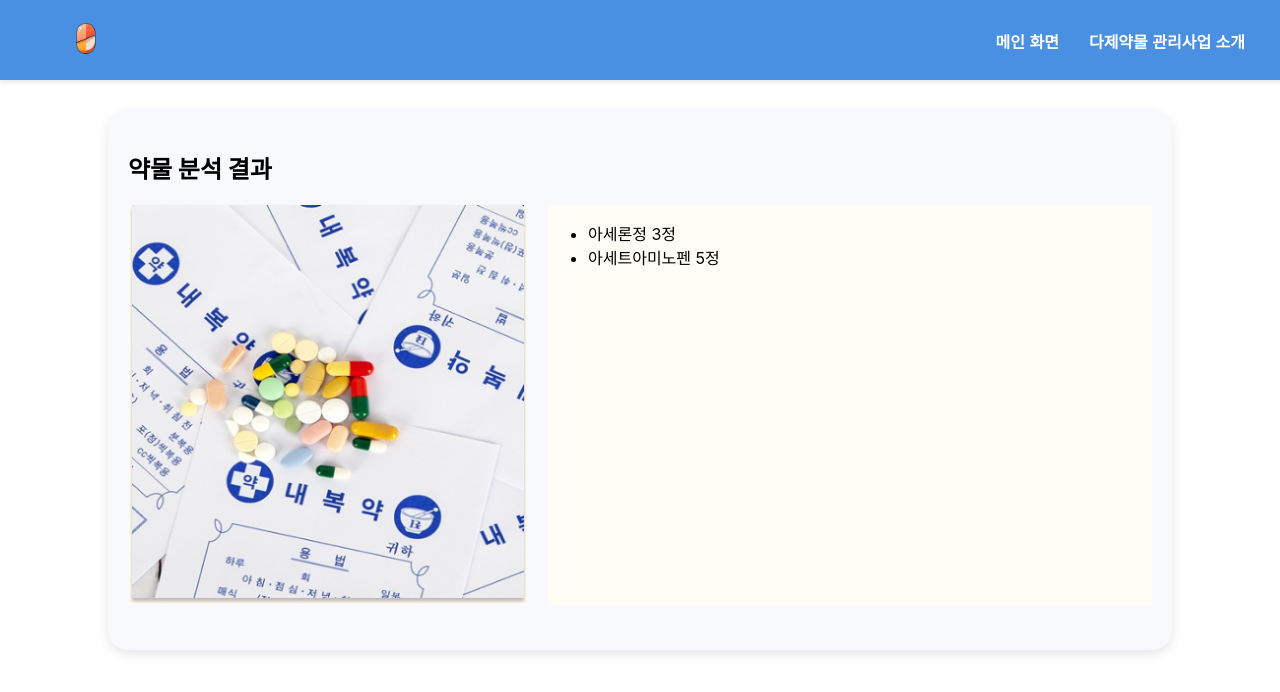
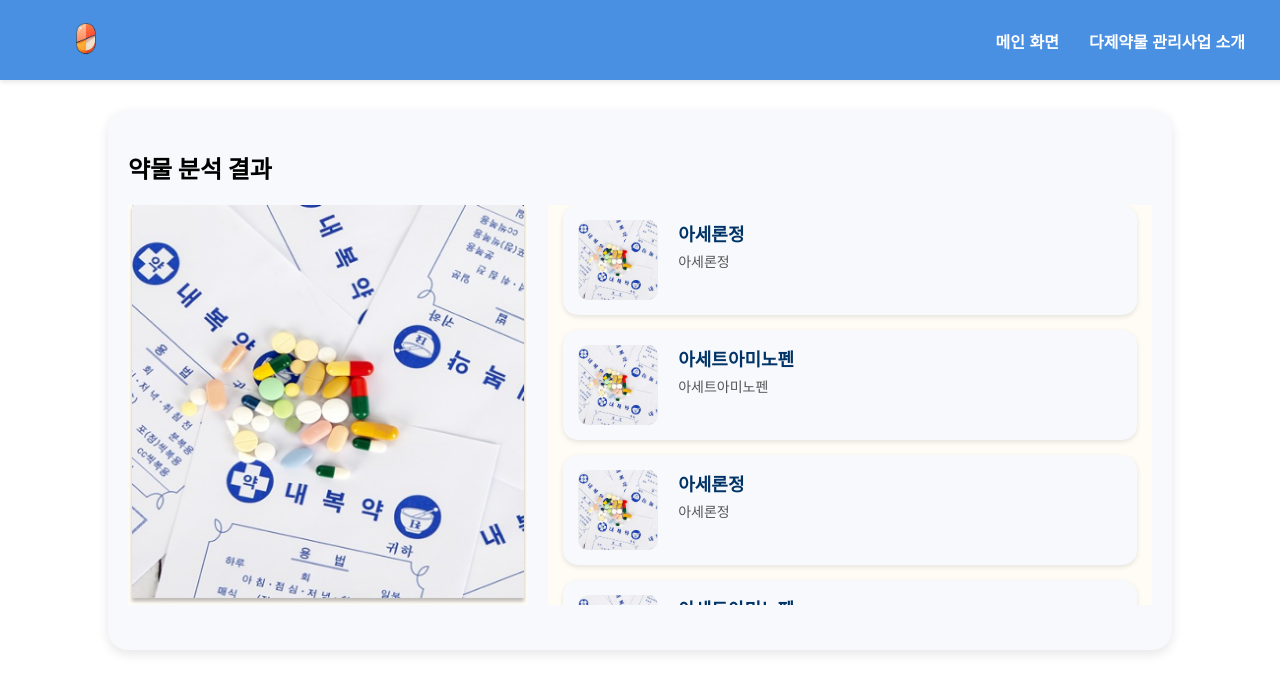
Before and after one commit to drug-prometheus/drug-master-frontend, a React (Create React App) app: page /analysis in a window 1280 px wide. Shown: the top 692 px of the page. Built offline with nearby package versions, Linux system fonts and the light colour scheme.

Commit message:
feat(DrugAnalysisPage.js) : 약물 정보 render 구현

```diff
--- a/src/Components/DrugAnalysisPage.js
+++ b/src/Components/DrugAnalysisPage.js
@@ -2,6 +2,7 @@ import React, { useState, useEffect } from "react"
 import styled from 'styled-components';
 import Header from './Header';
 import { MainContainer, Block} from './MainStyle';
+import axios from 'axios';
 
 const MainBlock = styled(Block)`
     width: 80%;
@@ -25,33 +26,103 @@ const ImgBlock = styled.img`
     margin-right: 20px;
 `
 
-const NodeBlock = styled.div`
-    background-color: #FFFCF5;
-    width: 400px;
+const DrugInfoContainer = styled.div`
+background-color: #FFFCF5;
+flex: 1;
+ width: 400px;
     height: 400px;
-    flex: 1;
-`
+  overflow-y: auto;
+`;
+
+const DrugCard = styled(Block)`
+  display: flex;
+  background-color: #F7F9FC;
+  width: 90%;
+  padding: 15px;
+  margin: auto;
+  border-radius: 15px;
+  box-shadow: 0 2px 5px rgba(0, 0, 0, 0.1);
+  margin-bottom: 15px;
+  cursor: pointer;
+`;
+
+const DrugImage = styled.img`
+  width: 80px;
+  height: 80px;
+  object-fit: cover;
+  border-radius: 10px;
+  margin-right: 20px;
+`;
+
+const DrugInfo = styled.div`
+  display: flex;
+  flex-direction: column;
+`;
+
+const DrugName = styled.h3`
+  margin: 0;
+  font-size: 18px;
+  color: #003366;
+`;
+
+const DrugDescription = styled.p`
+  margin: 5px 0 0 0;
+  font-size: 14px;
+  color: #555;
+`;
+
+
 
 const DrugAnalysisPage = () => {
     var [analysises, setAnalysises] = useState([]);
+    const [isOpen, setIsOpen] = useState(false);
+    const [selectedDrug, setSelectedDrug] = useState(Object);
+    const [nonMixturePills, setNonMixturePills] = useState(null);
 
     const pillInfos = [
+        "아세론정",
+        "아세트아미노펜",
+        "아세론정",
+        "아세트아미노펜",
         "아세론정",
         "아세트아미노펜"
     ];
 
-    const numPills = [
-        3,
-        5
-    ];
+    const renderPillInfos = (pillInfos) => {
+        if (pillInfos.length) {
+          return (
+            <DrugInfoContainer>
+                {pillInfos.map((drug) => (
+                  <DrugCard key={drug} onClick={async ()=>{
+                      setSelectedDrug(drug);
+                      try{
+                        var response =  await axios.post('/search-medicine/', {medication_name: drug});
+                        console.log(response.data);
+                      } catch {
+                        setNonMixturePills(null);
+                      }
 
-    useEffect(() => {
-        var list = [];
-        pillInfos.forEach((info, index) => {
-            list.push(info + " " + numPills[index] + "정");
-        });
-        setAnalysises(list);
-      }, []);
+                      setIsOpen(true);
+                    }}>
+                    <DrugImage src='pills_image.png' alt={drug} />
+                    <DrugInfo>
+                      <DrugName>{drug}</DrugName>
+                      <DrugDescription>{drug}</DrugDescription>
+                    </DrugInfo>
+                  </DrugCard>
+                ))}
+            </DrugInfoContainer>
+          );
+        }
+    };
+
+    // useEffect(() => {
+    //     var list = [];
+    //     pillInfos.forEach((info, index) => {
+    //         list.push(info + " " + numPills[index] + "정");
+    //     });
+    //     setAnalysises(list);
+    //   }, []);
 
     return (
         <MainContainer>
@@ -61,13 +132,14 @@ const DrugAnalysisPage = () => {
                 <SubBlock>
                     <ImgBlock src="pills_image.png">
                     </ImgBlock>
-                    <NodeBlock >
-                    <ul>
+                    {
+                        renderPillInfos(pillInfos)
+                    }
+                    {/* <ul>
                         {analysises.map((text, index) => (
                         <li key={index}>{text}</li>
                         ))}
-                    </ul>
-                    </NodeBlock>
+                    </ul> */}
                 </SubBlock>
             </MainBlock>
         </MainContainer>
```
